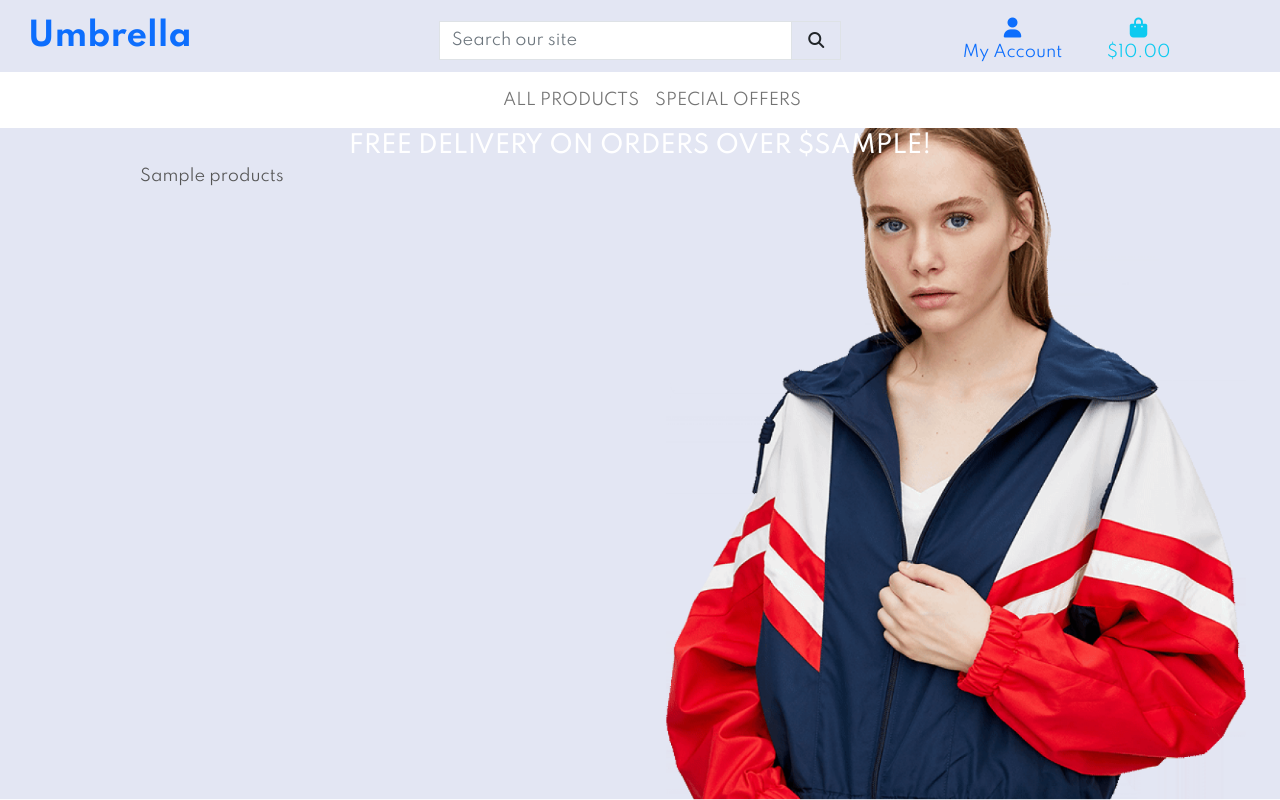
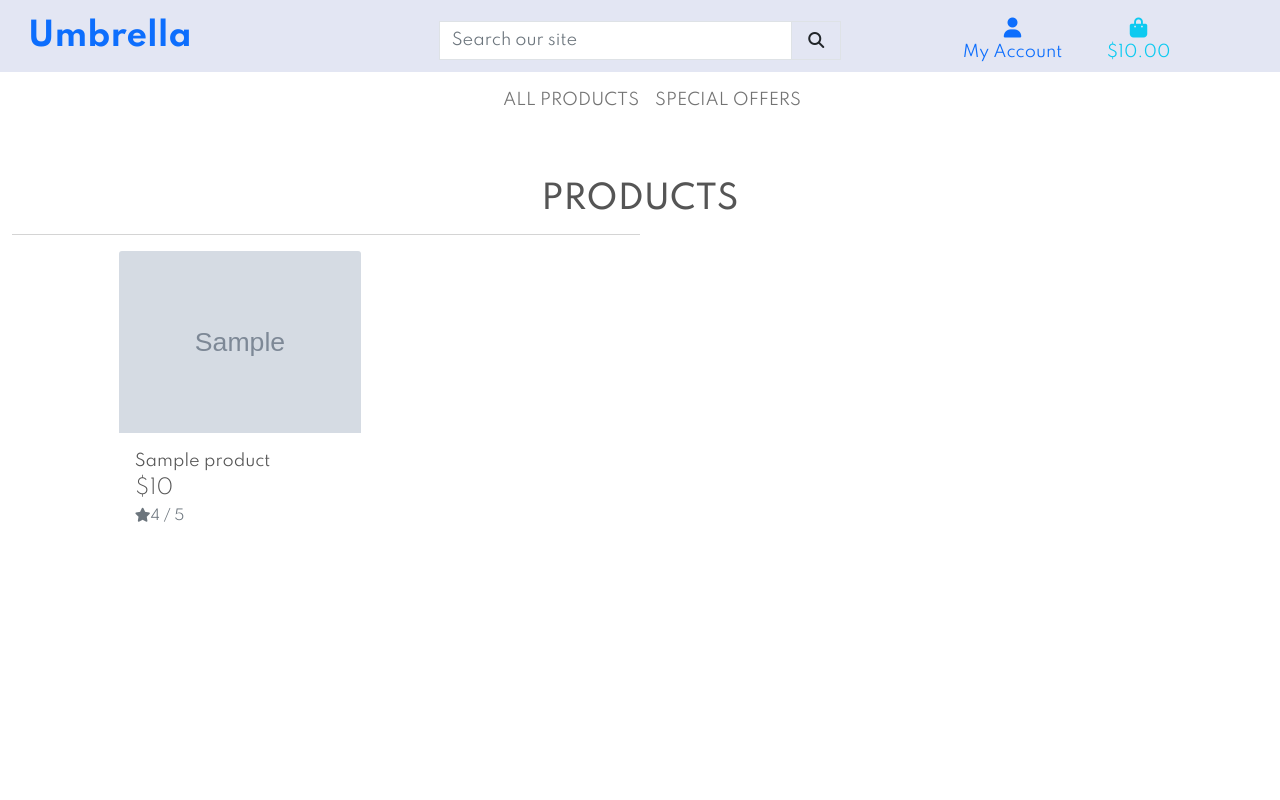
Before and after one commit to smbiko/umbrella_v1, a Django app: template products/templates/products/products.html in a window 1280 px wide. Run offline with Django 5.2, Linux system fonts and the light colour scheme; the template is opened without the code that fills it: most values are stand-ins (such as "Sample title", 1, 10 or a date in 2020); grey boxes marked "Sample" are stand-in pictures; some libraries are stand-ins or nearby versions.

Commit message:
Started product template

```diff
--- a/products/templates/products/products.html
+++ b/products/templates/products/products.html
@@ -10,10 +10,69 @@
 {% endblock %}
 
 {% block content %}
-    <div class="container">
+    <div class="overlay"></div>
+    <div class="container-fluid">
         <div class="row">
-            <div class="col">
-                {{ products }}
+            <div class="col text-center mt-3">
+                <h2 class="logo-font">Products</h2>
+                <hr class="w-50 mb-1">
+            </div>
+        </div>
+        <div class="row">
+            <div class="product-container col-10 offset-1">
+                <div class="row mt-1 mb-2"></div>
+                <div class="row">
+                    {% for product in products %}
+                        <div class="col-sm-6 col-md-6 col-lg-4 col-xl-3">
+                            <div class="card h-100 border-0">
+                                {% if product.image %}
+                                <a href="">
+                                    <img class="card-img-top img-fluid" src="{{ product.image.url }}" alt="{{ product.name }}">
+                                </a>
+                                {% else %}
+                                <a href="">
+                                    <img class="card-img-top img-fluid" src="{{ MEDIA_URL }}noimage.png" alt="{{ product.name }}">
+                                </a>
+                                {% endif %}
+                                <div class="card-body pb-0">
+                                    <p class="mb-0">{{ product.name }}</p>
+                                </div>
+                                <div class="card-footer bg-white pt-0 border-0 text-left">
+                                    <div class="row">
+                                        <div class="col">
+                                            <p class="lead mb-0 text-left font-weight-bold">${{ product.price }}</p>
+                                            {% if product.rating %}
+                                                <small class="text-muted"><i class="fas fa-star mr-1"></i>{{ product.rating }} / 5</small>
+                                            {% else %}
+                                                <small class="text-muted">No Rating</small>
+                                            {% endif %}
+                                        </div>
+                                    </div>
+                                </div>
+                            </div>
+                        </div>
+                        {% if forloop.counter|divisibleby:1 %}
+                            <div class="col-12 d-sm-none mb-5">
+                                <hr>
+                            </div>
+                        {% endif %}
+                        {% if forloop.counter|divisibleby:2 %}
+                            <div class="col-12 d-none d-sm-block d-md-block d-lg-none mb-5">
+                                <hr>
+                            </div>
+                        {% endif %}
+                        {% if forloop.counter|divisibleby:3 %}
+                            <div class="col-12 d-none d-lg-block d-xl-none mb-5">
+                                <hr>
+                            </div>
+                        {% endif %}
+                        {% if forloop.counter|divisibleby:4 %}
+                            <div class="col-12 d-none d-xl-block mb-5">
+                                <hr>
+                            </div>
+                        {% endif %}
+                    {% endfor %}
+                </div>
             </div>
         </div>
     </div>
--- a/static/css/base.css
+++ b/static/css/base.css
@@ -61,7 +61,103 @@
     color: white !important;
 }
 
+.overlay {
+	height: 100%;
+	width: 100%;
+	top: 0;
+	left: 0;
+	position: fixed;
+	background: white;
+	z-index: -1;
+}
 
+
+#product1 {
+    text-align: center;
+}
+
+#product1 .pro-container {
+    display: flex;
+    flex-wrap: wrap;
+    justify-content: space-between;
+    padding-top: 20px;
+}
+
+#product1 .pro {
+    width: 23%;
+    min-width: 250px;
+    padding: 10px 12px;
+    border: 1px solid #cce7d0;
+    border-radius: 25px;
+    transition: .2s;
+    position: relative;
+    cursor: pointer;
+    box-shadow: 20px 20px 30px rgba(0, 0, 0, 0.02);
+    margin: 15px 0;
+}
+
+#product1 .pro:hover {
+    box-shadow: 20px 20px 30px rgba(0, 0, 0, 0.06);
+}
+
+#product1 .pro img {
+    width: 100%;
+    border-radius: 20px;
+}
+
+#product1 .pro .des {
+    text-align: start;
+    padding: 10px 0;
+}
+
+#product1 .pro .des span {
+    color: #606063;
+    font-size: 12px;
+}
+
+#product1 .pro .des h5 {
+    padding-top: 7px;
+    color: #1a1a1a;
+    font-size: 14px;
+    transition: 0.2s;
+}
+
+#product1 .pro:hover .des h5 {
+    color: #088178;
+}
+
+#product1 .pro .des i {
+    color: rgb(240, 177, 18);
+    font-size: 12px;
+}
+
+#product1 .pro .des h4 {
+    padding-top: 7px;
+    font-size: 15px;
+    font-weight: 700;
+    color: #088178;
+}
+
+#product1 .pro .cart {
+    width: 40px;
+    height: 40px;
+    line-height: 40px;
+    border-radius: 50px;
+    background-color: #e8f6ea;
+    font-weight: 500;
+    color: #088178;
+    border: 1px solid #cce7d0;
+    transition: 0.2s;
+    position: absolute;
+    bottom: 20px;
+    right: 10px;
+}
+
+#product1 .pro .cart:hover {
+    color: #fff;
+    background: #088178;
+    font-weight: 400;
+}
 
 
 
```
